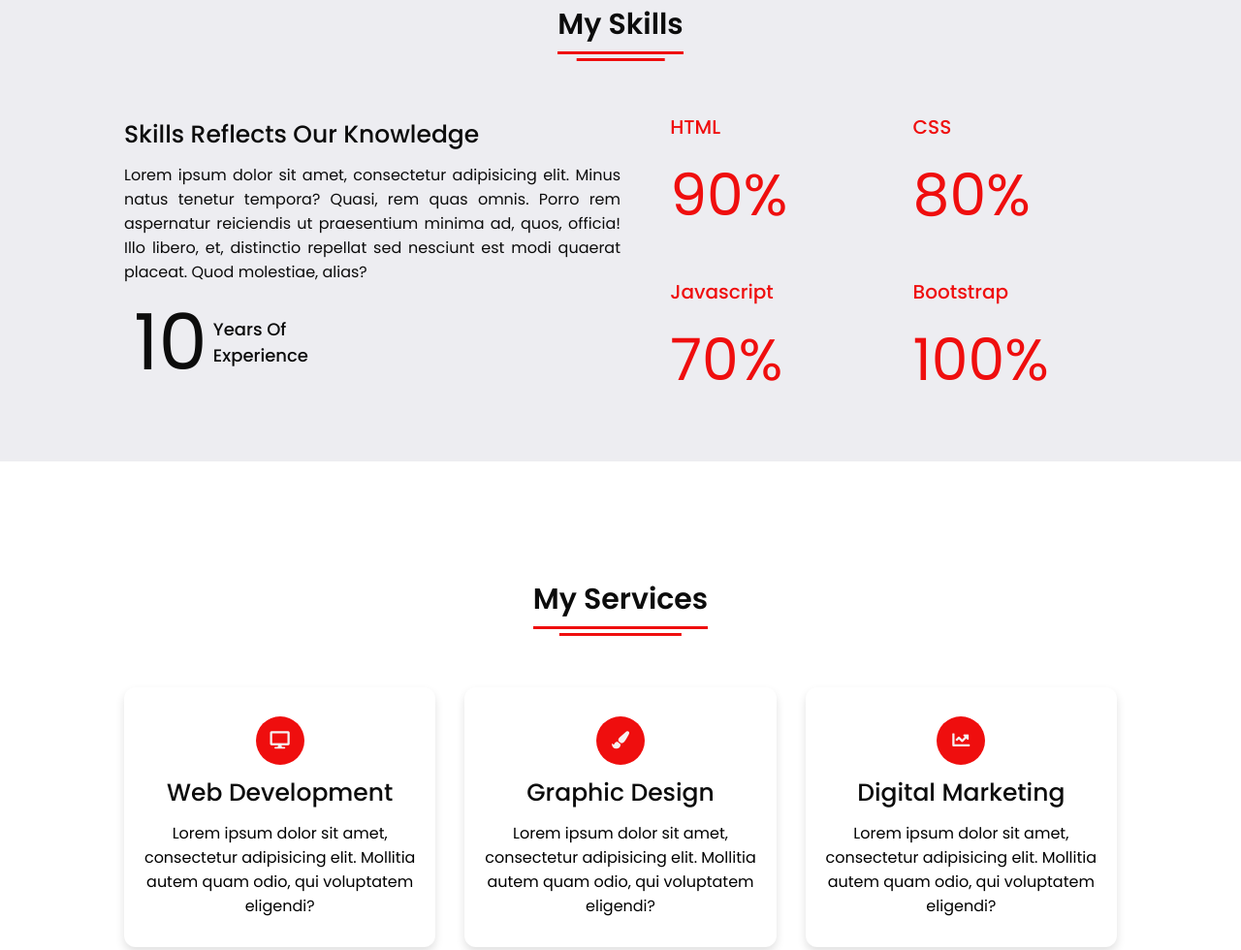
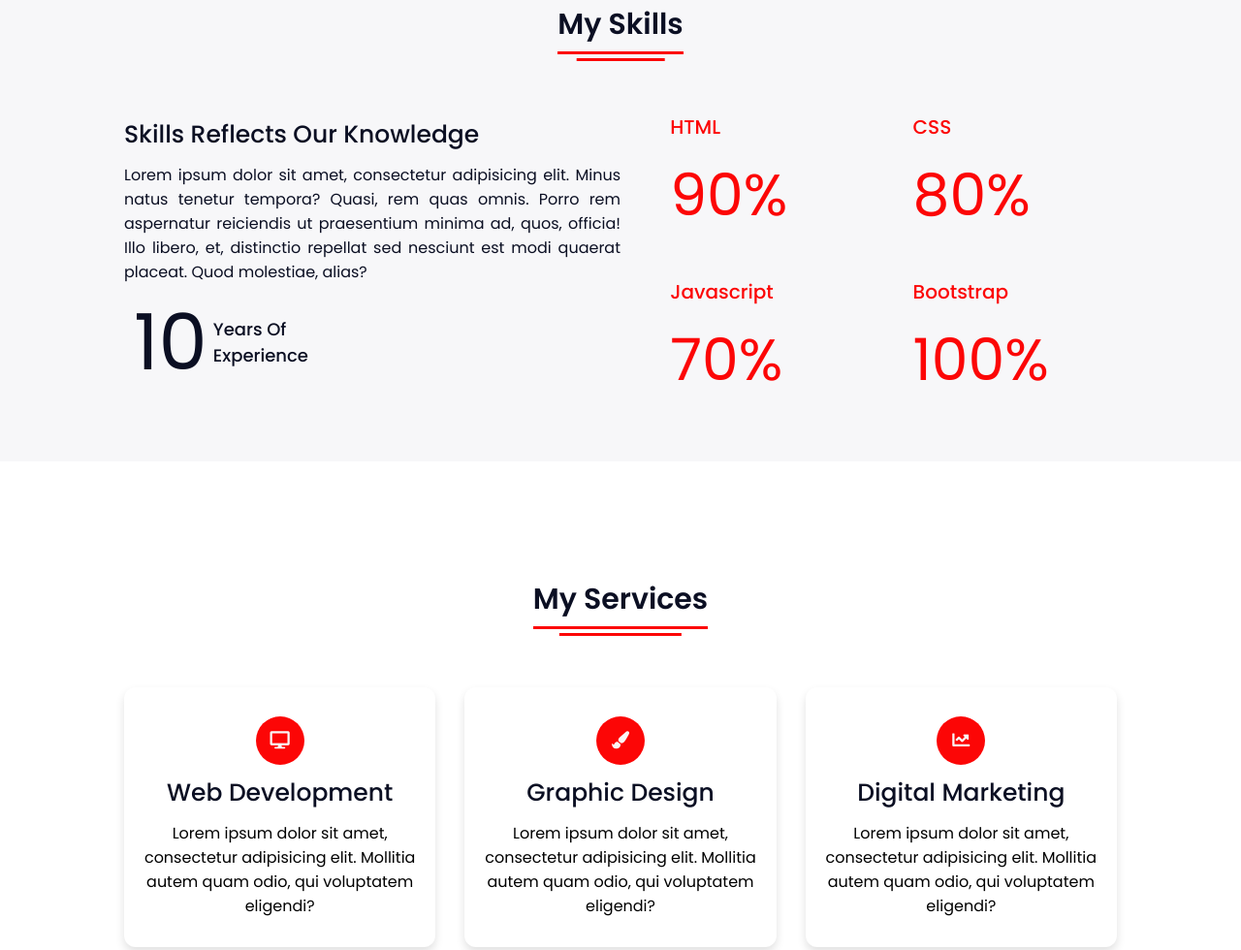
Before and after one commit to SamiulAlim67/My-Portfolio, a plain HTML site: page index.html in a window 1280 px wide. Shown: the part 1759-2739 px from the top of the page at 97% size. Drawn offline with Linux system fonts and the light colour scheme.

Commit message:
add html,css and js

```diff
--- a/index.html
+++ b/index.html
@@ -62,7 +62,7 @@
       <div class="title"><span>About Me</span></div>
       <div class="about-details">
         <div class="left">
-          <img src="images/378284518_1714874172311846_1481706147636209287_n.jpg" alt="">
+          <img src="images/377768234_1714873992311864_6927450856843345071_n.jpg" alt="">
         </div>
         <div class="right">
           <div class="topic">Designing Is My Passion</div>
--- a/styles.css
+++ b/styles.css
@@ -8,9 +8,9 @@
   scroll-behavior: smooth;
 }
 :root{
-    --primary-color:#ef0e0e;
-    --black-color:#0c0c0c;
-    --white-color:#f6f2f2;
+    --primary-color:#fc0606;
+    --black-color:#0b0f23;
+    --white-color:#faf6f6;
 
 }
 body{
@@ -21,7 +21,7 @@ body{
     width: 10px;
 }
 ::-webkit-scrollbar-track {
-    background: #f1ecec;
+    background: #161616;
 }
 ::-webkit-scrollbar-thumb {
     background: var(--primary-color);
@@ -72,7 +72,7 @@ nav .navbar .menu li{
 nav .navbar .menu a{
   font-size: 18px;
   font-weight: 500;
-  color:var(--black-color);
+  color:var(--white-color);
   padding:6px 0;
   transition: all 0.4s ease;
 }
@@ -261,7 +261,7 @@ section .button button:hover{
 
 /* My Skills CSS */
 .skills{
-  background:#ededf1;
+  background:#f7f7f9;
 }
 .skills .content{
   padding:40px 0;
@@ -357,7 +357,7 @@ section .button button:hover{
 
 /* Contact Me CSS */
 .contact{
-  background: #f0f8ff;
+  background: #f8fdfe;
 }
 .contact .content{
   margin:0 auto;
```
Also changed, not shown: images/186508256_1162906810841921_6873866481249135537_n.jpg (added), images/377768234_1714873992311864_6927450856843345071_n.jpg (added), images/378284518_1714874172311846_1481706147636209287_n.jpg (added), images/431718572_1818411048624824_4880358441504002228_n.jpg (added), images/432440883_1822424078223521_2268266838153427319_n.jpg (added).
